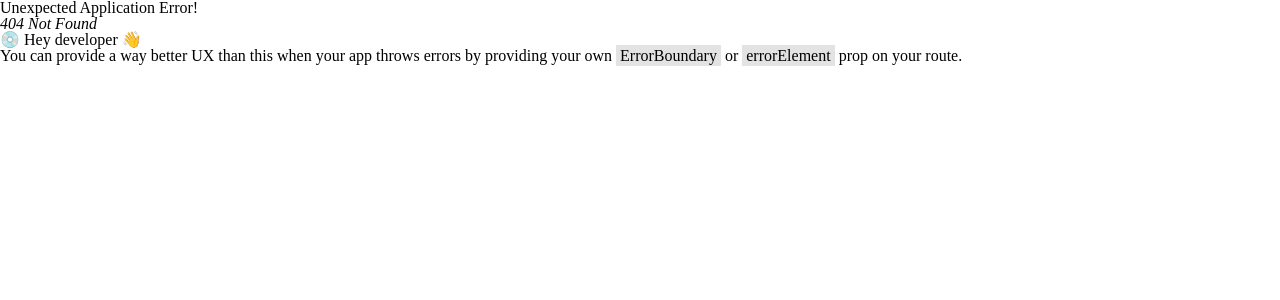
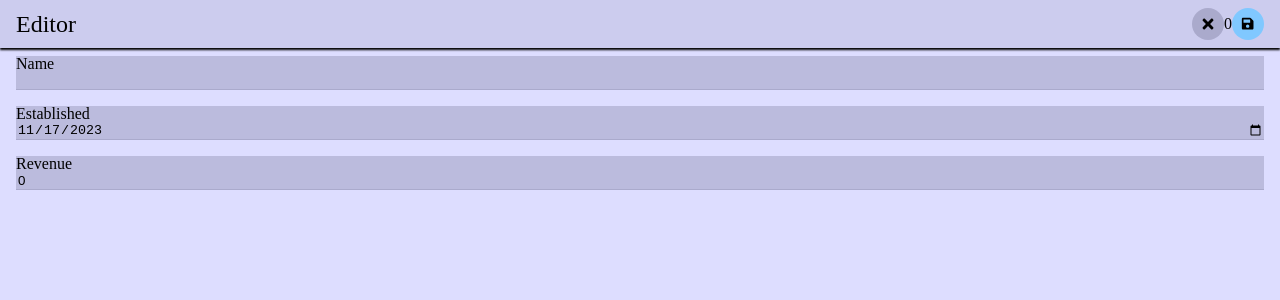
Before and after one commit to IrwinJames-FS/client, a React (Create React App) app: page /manufacturers/id in a window 1280 px wide. Before the commit this address had no page. Shown: the top 300 px of the page. Built offline with nearby package versions, Linux system fonts and the light colour scheme.

Commit message:
POST and PUT methods in place

```diff
--- /dev/null
+++ b/src/application/ManufacturerEditorPage.tsx
@@ -0,0 +1,44 @@
+import { useLoaderData, useNavigate } from "react-router-dom"
+import { Application, Header, Input, Flex, Select, CircleLink, CircleButton } from "./ui";
+import { ChangeEvent, FormEvent, useState } from "react";
+import { Manufacturer, Vehicle, Record } from "./models";
+import { FaSave, FaTimes, FaTrash } from "react-icons/fa";
+
+
+export const ManufacturerEditorPage = () => {
+
+	const {manufacturer:m, update} = useLoaderData() as {manufacturer: Manufacturer, update: (record: Manufacturer)=>Promise<Manufacturer>}
+	const navigate = useNavigate();
+	const [manufacturer, setManufacturer] = useState<Manufacturer>(m);
+	const onSubmit = (event: FormEvent<HTMLFormElement>) => {
+		event.preventDefault();
+		if(!(event.target as HTMLFormElement).reportValidity()){
+			console.log("form invalid");
+			 return;
+		}
+		console.log("form valid");
+		update(manufacturer)
+		.then(resp => navigate("/manufacturers"));
+	}
+	const updateName = (event: ChangeEvent<HTMLInputElement>) => setManufacturer({...manufacturer, name: event.target.value});
+	const updateEstablished = (event: ChangeEvent<HTMLInputElement>) => setManufacturer({...manufacturer, established: new Date(event.target.value)});
+	const updateRevenue = (event: ChangeEvent<HTMLInputElement>) => setManufacturer({...manufacturer, revenue: event.target.value.length > 0 ? parseFloat(event.target.value.replace(/\$/g, '')) : 0});
+	console.log(manufacturer);
+	return (<Application>
+		<Header>
+			<h1>Editor</h1>
+			<Flex>
+				<CircleLink to="/manufacturers"><FaTimes/></CircleLink>
+				{manufacturer._id.length && <CircleButton className="dangerous"><FaTrash/></CircleButton>}
+				<CircleButton className="primary" form="manufacturer-form"><FaSave/></CircleButton>
+			</Flex>
+		</Header>
+		<main>
+			<Flex as="form" id="manufacturer-form" $direction="column" $align="stretch" $gap="1rem" onSubmit={onSubmit}>
+				<Input lbl="Name" value={manufacturer.name} onChange={updateName} required/>
+				<Input lbl="Established" type="date" value={manufacturer.established ? new Date(manufacturer.established).toISOString().split('T')[0]:""} onChange={updateEstablished} required/>
+				<Input lbl="Revenue" value={manufacturer.revenue} onChange={updateRevenue} required/>
+			</Flex>
+		</main>
+	</Application>);
+}
--- a/src/application/ManufacturersPage.tsx
+++ b/src/application/ManufacturersPage.tsx
@@ -1,9 +1,10 @@
-import { Application, Header, List, RoundedLink } from "./ui";
+import { Application, CircleLink, Flex, Header, List, RoundedLink, CircleButton } from "./ui";
 import { NavigationView } from "./ui/NavigationView";
 import { Manufacturer, Vehicle } from "./models";
 import { RowIterator } from "./ui/List";
 import { cVar } from "./ui/theme";
 import { useLoaderData } from "react-router-dom";
+import { FaEdit, FaPlus, FaTrash } from "react-icons/fa";
 
 export const ManufacturersPage = () => {
 
@@ -22,12 +23,20 @@ export const ManufacturersPage = () => {
 		<td>{item.established && new Date(item.established).toLocaleDateString("en-us")}</td>
 		<td>{item.revenue && item.revenue.toLocaleString("en-us", {style:"currency", currency:"USD"})}</td>
 		<td>{(item.models as Vehicle[])?.map(model => <RoundedLink key={model._id} $background={cVar('navigation-background')} $radius="0.75rem" $height="1.5rem">{model.model}</RoundedLink>)}</td>
+		<td>
+			<CircleLink className="primary" to={`/manufacturers/id/${item._id}`}><FaEdit/></CircleLink>
+			<CircleButton className="dangerous"><FaTrash/></CircleButton>
+		</td>
 	</tr>);
 
 	return (<Application>
 		<Header>
 			<h1>Manufacturers</h1>
-			<NavigationView/>
+			<Flex>
+				<NavigationView/>
+				<CircleLink className="primary" to="/manufacturers/id"><FaPlus/></CircleLink>
+			</Flex>
+
 		</Header>
 		{array && <List {...{array, header, RowElement: row}}/>}
 	</Application>);
--- a/src/application/VehicleEditorPage.tsx
+++ b/src/application/VehicleEditorPage.tsx
@@ -1,19 +1,51 @@
-import { useLoaderData, useLocation, useParams } from "react-router-dom"
-import { Application, Header, Input } from "./ui";
-import { FormEvent } from "react";
-import { Vehicle } from "./models";
+import { useLoaderData, useNavigate } from "react-router-dom"
+import { Application, Header, Input, Flex, Select, CircleLink, CircleButton } from "./ui";
+import { ChangeEvent, FormEvent, useState } from "react";
+import { Manufacturer, Vehicle, Record } from "./models";
+import { VehicleType, vehicleTypes } from "./models/vehicleTypes";
+import { FaSave, FaTimes, FaTrash } from "react-icons/fa";
+
 
 export const VehicleEditorPage = () => {
-	console.log("Vehicle edit page");
+
+	const {vehicle:v, manufacturers, update} = useLoaderData() as {vehicle: Vehicle, manufacturers: Manufacturer[], update: <T extends Record>(record: T)=>Promise<T>}
+	const navigate = useNavigate();
+	const [vehicle, setVehicle] = useState<Vehicle>(v);
 	const onSubmit = (event: FormEvent<HTMLFormElement>) => {
 		event.preventDefault();
+		if(!(event.target as HTMLFormElement).reportValidity()) return;
+		//scrub the manufacturer details if any exists
+
+		update(vehicle)
+		.then(resp => navigate("/vehicles"));
 	}
+	const updateModel = (event: ChangeEvent<HTMLInputElement>) => setVehicle({...vehicle, model: event.target.value});
+	const updateReleaseDate = (event: ChangeEvent<HTMLInputElement>) => setVehicle({...vehicle, releaseDate: new Date(event.target.value)})
+	const updateVehicleType = (event: ChangeEvent<HTMLSelectElement>) => {
+		let vehicleType = Array.from(event.target.options).filter(t=>t.selected).map(t=>vehicleTypes.find(vt=>vt===t.value)!)
+		return setVehicle({...vehicle, vehicleType});
+	}
+	const updateManufacturer = (event: ChangeEvent<HTMLSelectElement>) => setVehicle({...vehicle, manufacturer: event.target.value})
 	return (<Application>
 		<Header>
 			<h1>Editor</h1>
-
+			<Flex>
+				<CircleLink to="/vehicles"><FaTimes/></CircleLink>
+				{vehicle._id.length && <CircleButton className="dangerous"><FaTrash/></CircleButton>}
+				<CircleButton className="primary" form="vehicle-form"><FaSave/></CircleButton>
+			</Flex>
 		</Header>
-		<form onSubmit={onSubmit}>
-		</form>
+		<main>
+			<Flex as="form" id="vehicle-form" $direction="column" $align="stretch" $gap="1rem" onSubmit={onSubmit}>
+				<Input lbl="Model" value={vehicle.model} onChange={updateModel}/>
+				<Input lbl="Release Date" type="date" value={vehicle.releaseDate ? new Date(vehicle.releaseDate).toISOString().split('T')[0]:""} onChange={updateReleaseDate}/>
+				<Select lbl="Vehicle Type" value={vehicle.vehicleType ?? []} onChange={updateVehicleType} multiple>
+					{vehicleTypes.map((vt, i)=>(<option key={i}>{vt}</option>))}
+				</Select>
+				<Select lbl="Manufacturer" value={(vehicle.manufacturer! as string)} onChange={updateManufacturer}>
+					{manufacturers.map(m=>(<option key={m._id} value={m._id}>{m.name}</option>))}
+				</Select>
+			</Flex>
+		</main>
 	</Application>);
 }
--- a/src/application/index.ts
+++ b/src/application/index.ts
@@ -2,3 +2,4 @@ export * from "./StatisticsPage";
 export * from "./VehiclesPage";
 export * from "./VehicleEditorPage";
 export * from "./ManufacturersPage";
+export * from "./ManufacturerEditorPage";
--- a/src/application/loaders/ManufacturerLoader.ts
+++ b/src/application/loaders/ManufacturerLoader.ts
@@ -1,7 +1,23 @@
+import { LoaderFunction } from "react-router-dom";
 import { CRUD } from "../bin/CRUD";
 import { Manufacturer } from "../models"
-const {read, readById, deleteById} = CRUD<Manufacturer>('manufacturer');
+const {create, read, readById, update, deleteById} = CRUD<Manufacturer>('manufacturer');
 export const ManufacturersLoader = async () => {
 	const manufacturers = await read<Manufacturer>();
 	return manufacturers;
 }
+
+export const ManufacturerLoader:LoaderFunction = async ({params}): Promise<{manufacturer:Manufacturer, update: (record: Manufacturer)=>Promise<Manufacturer>}> => {
+	const { id } = params;
+	if(!id) return {
+		manufacturer:{
+			_id: "",
+			name: "",
+			established: new Date(),
+			revenue:0
+		},
+		update:create
+	};
+	const manufacturer = await readById<Manufacturer>(id);
+	return {manufacturer, update};
+};
--- a/src/application/loaders/VehicleLoader.ts
+++ b/src/application/loaders/VehicleLoader.ts
@@ -1,23 +1,30 @@
 import { LoaderFunction, useParams } from "react-router-dom";
 import { CRUD } from "../bin/CRUD";
-import { Vehicle } from "../models"
-const {read, readById, deleteById} = CRUD<Vehicle>('vehicle');
+import { Manufacturer, Vehicle, Record } from "../models"
+const {create, read, readById, update, deleteById} = CRUD<Vehicle>('vehicle');
+const {read: readManufacturers} = CRUD<Manufacturer>('manufacturer');
 
 export const VehiclesLoader = async (): Promise<Vehicle[]> => {
 	const vehicles = await read<Vehicle>();
 	return vehicles;
 }
 
-export const VehicleLoader: LoaderFunction = async ({params}): Promise<Vehicle> => {
+export const VehicleLoader: LoaderFunction = async ({params}): Promise<{vehicle:Vehicle, manufacturers: Manufacturer[], update: <T extends Record>(record: T)=>Promise<T>}> => {
+	const manufacturers = await readManufacturers<Manufacturer>();
 
 	const { id } = params;
 	if(!id) return {
-		_id: "",
-		model: "",
-		releaseDate: new Date(),
-		vehicleType: [],
-		manufacturer: ""
-	}
-	const vehicle = await readById<Vehicle>(id)
-	return vehicle
+		vehicle:{
+			_id: "",
+			model: "",
+			releaseDate: new Date(),
+			vehicleType: [],
+			manufacturer: ""
+		},
+		manufacturers,
+		update:create
+	};
+	const vehicle = await readById<Vehicle>(id);
+	vehicle.manufacturer = (vehicle.manufacturer as Manufacturer)._id;
+	return {vehicle, manufacturers, update};
 };
--- a/src/application/ui/Application.tsx
+++ b/src/application/ui/Application.tsx
@@ -6,6 +6,10 @@ export const Application = styled.div`
 	color: var(--vip-fg, #000);
 	width: 100vw;
 	height: 100vh;
-	overflow-y:scroll
+	overflow-y:scroll;
+
+	main,header{
+		padding: 0 1rem;
+	}
 	${theme}
 `
--- a/src/application/ui/Input.tsx
+++ b/src/application/ui/Input.tsx
@@ -4,11 +4,35 @@ import styled from "styled-components";
 interface InputProps extends ComponentPropsWithoutRef<"input"> {
 	lbl: string
 }
-export const Input = ({lbl}:InputProps) => (<StyledLabel>
+export const Input = ({lbl, type = "text", ...rest}:InputProps) => (<StyledLabel>
 	<span>{lbl}</span>
+	<input type={type} {...rest}/>
+</StyledLabel>);
+
+interface SelectProps extends ComponentPropsWithoutRef<"select">{
+	lbl: string
+}
+
+export const Select = ({lbl, ...rest}:SelectProps) => (<StyledLabel>
+	<span>{lbl}</span>
+	<select {...rest}/>
 </StyledLabel>);
 
 const StyledLabel = styled.label`
 	display:flex;
 	flex-flow: column nowrap;
+	background-color: var(--vip-bg-3);
+	&:focus-within{
+		background-color:var(--vip-bg-4);
+	}
+	input{
+		appearance:none;
+		background:none;
+		border:none;
+		border-bottom: 1px solid var(--vip-bg-4);
+		color: var(--vip-fg);
+		outline:none;
+	}
+	select{
+	}
 `
--- a/src/application/ui/List.tsx
+++ b/src/application/ui/List.tsx
@@ -19,7 +19,7 @@ export const List = <T extends Record>({array, header, RowElement}:ListProps<T>)
 </Table>)
 const Table = styled.table`
 width: 100%;
-border: var(--vip-list-border);
+border: 1px solid var(--vip-fg);
 
 td, th{
 	border-left: 1px solid var(--vip-fg);
```
Also changed, not shown: src/App.tsx (+12 -2 lines).
